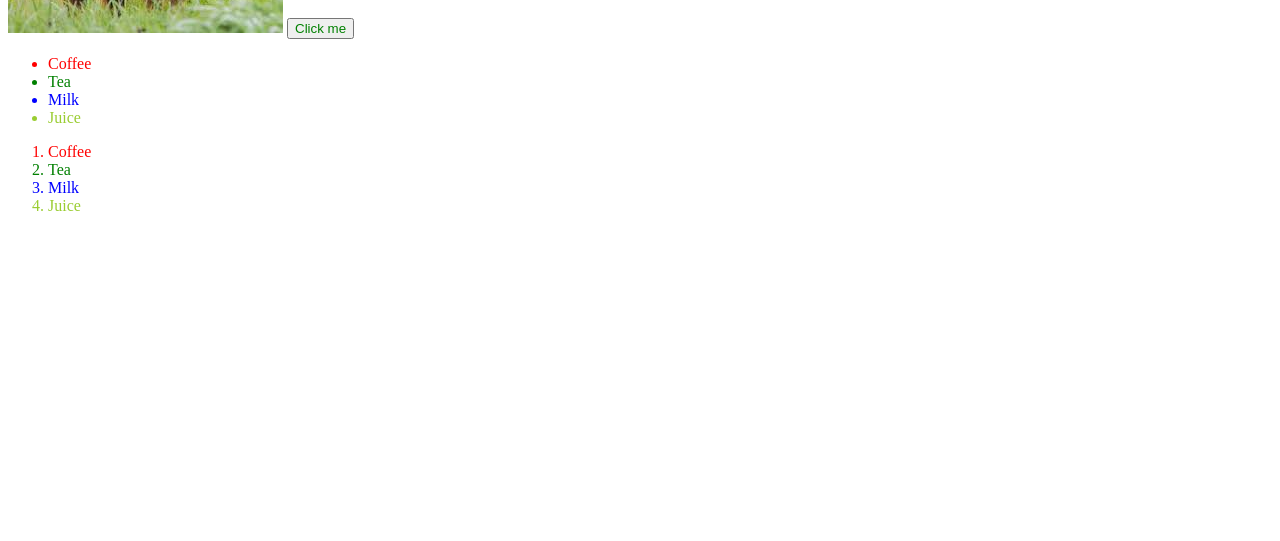
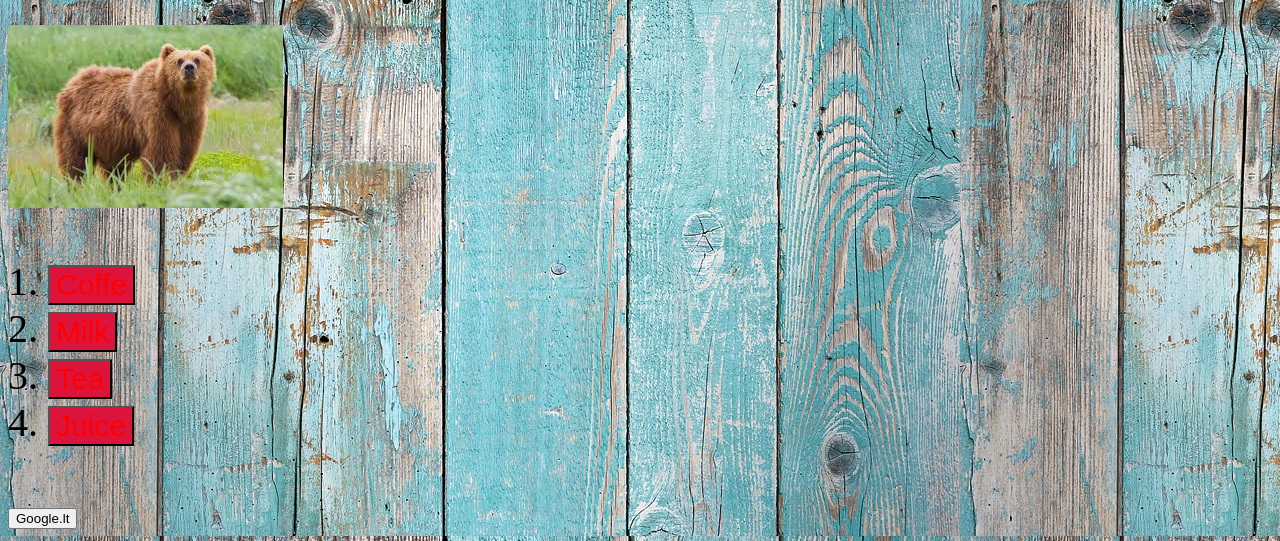
Before and after one commit to dragonardx/frontendkourse190506, a plain HTML site: page example.html in a window 1280 px wide. Shown: the part 264-805 px from the top of the page. Drawn offline with Linux system fonts and the light colour scheme.

Commit message:
New images

```diff
--- a/example.html
+++ b/example.html
@@ -1,27 +1,29 @@
 <!DOCTYPE html>
 <html lang="en-US">
 <head>
-    <title> Tekstas | Pavadinimas </title>
+    <title>Tekstas | Pavadinimas</title>
+    <link rel="stylesheet" href="styles.css">
 </head>
 <body>
     <h1>Hello World</h1>
-    <p style="color:red"> He | He </p>
-
+    <p> He | He </p>
     <img src="img/bear.png" alt="bear" width="275">
-    <a href="https://www.google.lt">
-        <button style="color:green">Click me</button>
+    <ol>
+        <li title="Coffe">
+            <button class="button1">Coffe</button>
+        </li>
+        <li title="Milk">
+            <button class="button1">Milk</button>
+        </li>
+        <li title="Tea">
+            <button class="button1">Tea</button>
+        </li>
+        <li title="Juice">
+            <button class="button1">Juice</button>
+        </li>
+    </ol>
+    <a title="Google.lt" href="https://www.google.lt" >
+        <button class="button">Google.lt</button>
     </a>
-    <ul>
-        <li style="color:red">Coffee</li>
-        <li style="color:green">Tea</li>
-        <li style="color:blue">Milk</li>
-        <li style="color:yellowgreen">Juice</li>
-    </ul>
-    <ol>
-        <li style="color:red">Coffee</li>
-        <li style="color:green">Tea</li>
-        <li style="color:blue">Milk</li>
-        <li style="color:yellowgreen">Juice</li>
-    </ol>
 </body>
 </html>
--- /dev/null
+++ b/styles.css
@@ -0,0 +1,21 @@
+body {
+    background-image: url("img/fonas.jpg");
+    font-size: 40px;
+}
+h1 {
+    color: red;
+    font-size: 80px;
+    text-align: center;
+    border:2px solid blue;
+}
+p {
+    color: blue;
+    size: 50px;
+    text-align: center;
+}
+.button1 {
+    background: crimson;
+    color: red;
+    font-size: 30px;
+    text-align: left;
+}
```
Also changed, not shown: img/fonas.jpg (added).
